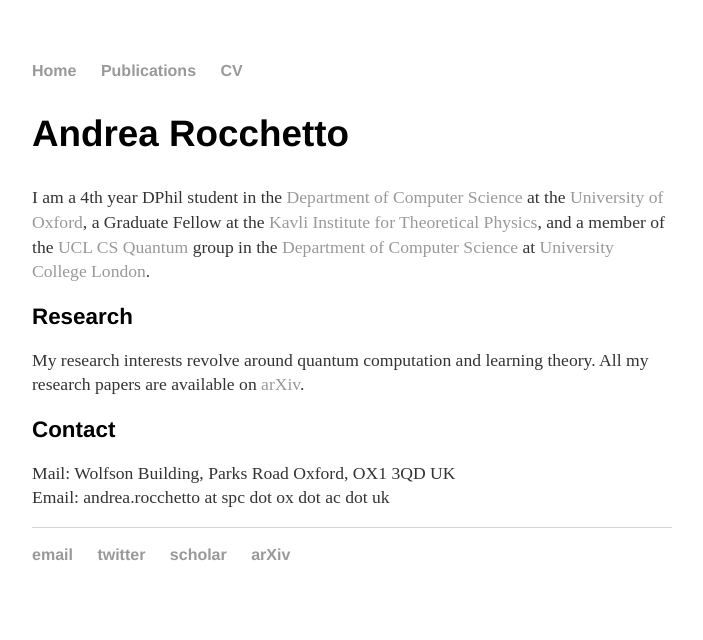
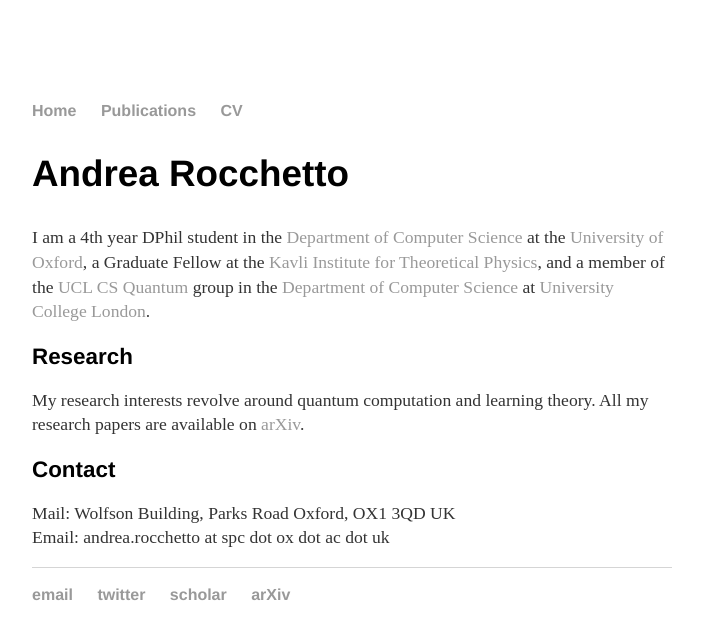
Before and after one commit to andrearocchetto/andrearocchetto.github.io, a Jekyll site: the page built from index.html, in a window 1280 px wide. Shown: the top 640 px of the page, without its empty margins (288-991 px from the left). Built offline with Jekyll 4.4.1, drawn with Linux system fonts in a browser that asks for light colours.

Commit message:
mobile version

```diff
--- a/_layouts/default.html
+++ b/_layouts/default.html
@@ -4,6 +4,7 @@
 			<title>{{ page.title }}</title>
 			<!-- link to main stylesheet -->
 			<link rel="stylesheet" type="text/css" href="/css/main.css">
+			<meta name="viewport" content="width=device-width, initial-scale=1.0">
 		</head>
 
 		<body>
--- a/css/main.css
+++ b/css/main.css
@@ -1,4 +1,12 @@
 body { margin: 60px auto; width: 50%; }
+
+@media only screen and (min-width: 481px) {
+  body {
+    padding-top: 24px;
+    padding-right: 24px;
+    padding-left: 24px;
+  }
+}
 
 a { text-decoration: none; color: #999; }
 a:hover { text-decoration: underline; }
```
